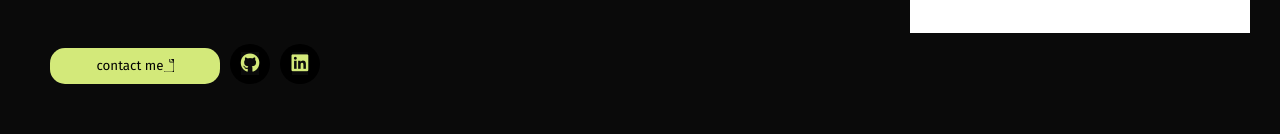
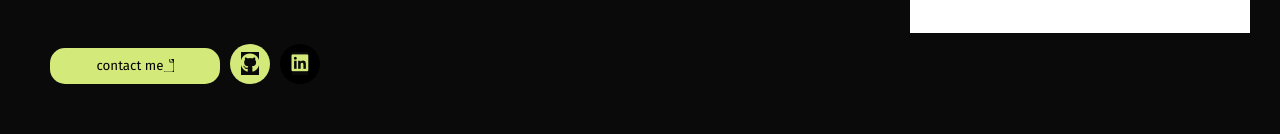
Before and after one commit to GAMSH655/Dev_q, a React (Vite) app: page / in a window 1280 px wide. In both pictures the pointer is over the button 250 px from the left and 458 px from the top of the page. Shown: the part 395-529 px from the top of the page. Built offline with nearby package versions, Linux system fonts and the light colour scheme.

Commit message:
working in the style

```diff
--- a/src/Components/Hero.css
+++ b/src/Components/Hero.css
@@ -47,7 +47,14 @@
     pad: 10px;
     font-size: 1.2rem;
     border-radius: 50%;
-} .heroImg{
+    transition: .5s all ease-in;
+}
+.contactBtn:hover{
+    background-color: #D3E97A;
+    color: black;
+}
+
+.heroImg{
    width: 400px;
    height: 400px;
    padding: 30px;
```
